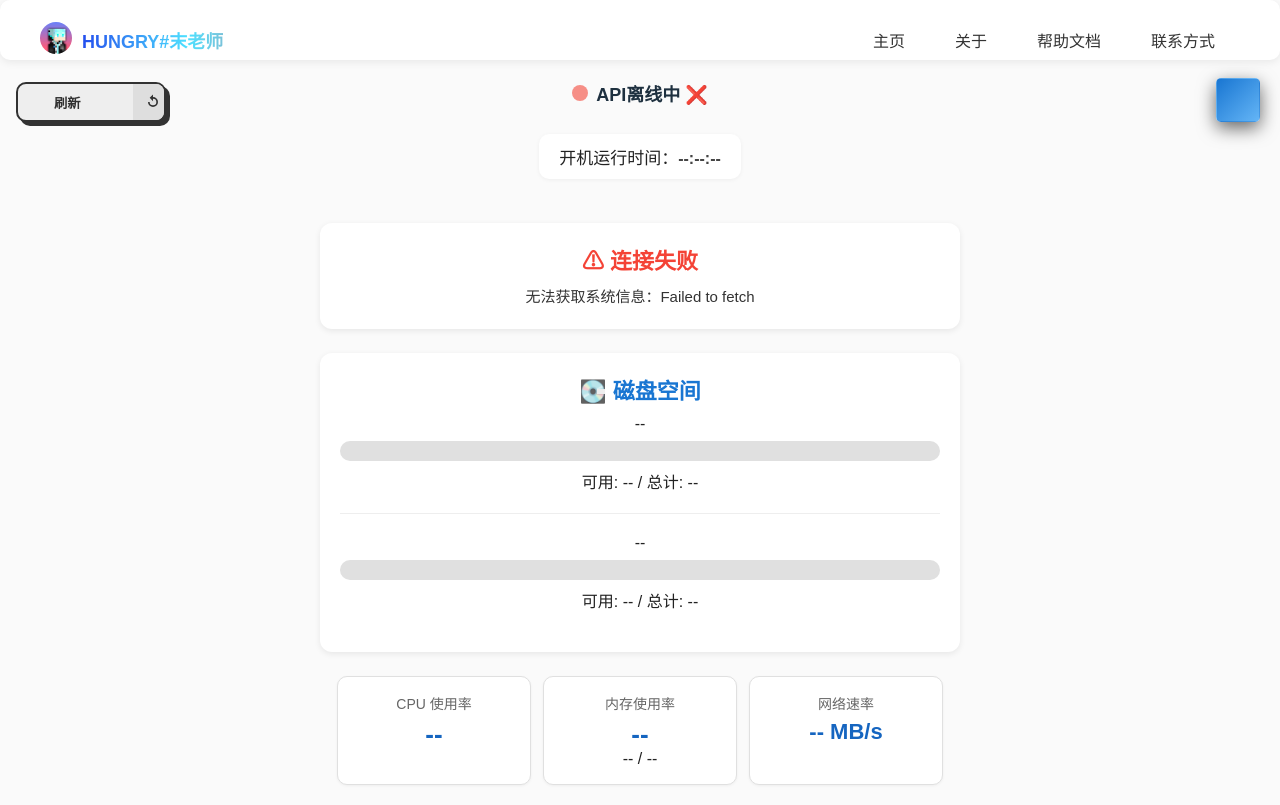
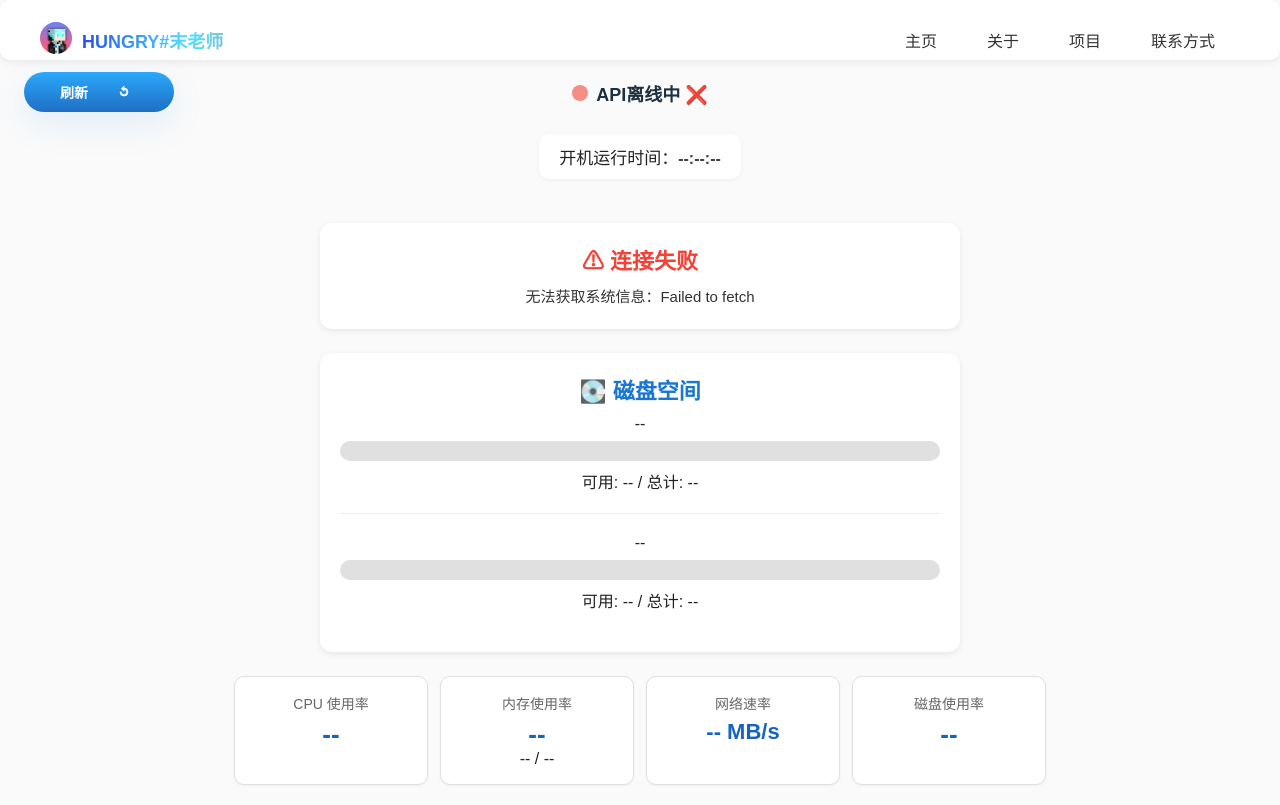
Before and after one commit to chemM0/HUNGRY_M0-Website, a PHP site: page /watchmedo.html in a window 1280 px wide. Run offline with PHP 8.4, Linux system fonts and the light colour scheme.

Commit message:
自动更新

```diff
--- a/JavaScript/refresh_button.js
+++ b/JavaScript/refresh_button.js
@@ -42,9 +42,16 @@
             btn.__refresh_bound = true;
             btn.addEventListener('click', function(e){
                 e.preventDefault();
+                // 添加微交互样式
                 btn.classList.add('pressed');
+                // 启动图标旋转（CSS: .is-spinning）
+                btn.classList.add('is-spinning');
                 setTimeout(function(){ btn.classList.remove('pressed'); }, 160);
-                playRefreshAnimation(function(){ window.location.reload(); });
+                playRefreshAnimation(function(){
+                    // 在真正刷新前短暂移除旋转样式以避免在某些浏览器中残留
+                    try{ btn.classList.remove('is-spinning'); }catch(e){}
+                    window.location.reload();
+                });
             });
         });
             // 事件委托处理：拦截 back-prev 按钮与带过渡的数据链接
--- a/css/overrides.css
+++ b/css/overrides.css
@@ -100,3 +101,146 @@ body.dark, html.dark{ transition: background-color 260ms ease, color 260ms ease;
 	.avatar-theme-toggle{ left:6px; top:6px; width:40px; height:22px; padding:2px; }
 	.avatar-theme-toggle .switch-knob{ width:18px; height:18px; left:2px; top:2px; }
 }
+
+/* Refresh button: 重新设计以匹配页面风格，但保留旋转动画（圆角卡片风） */
+.refresh-btn{
+	--btn-bg: linear-gradient(180deg, #ffffff, #f6fbff);
+	--btn-border: rgba(43,138,229,0.12);
+	--accent: #1f6fc4;
+	display:inline-flex;
+	align-items:center;
+	gap:12px;
+	padding:10px 14px;
+	background:var(--btn-bg);
+	border:1px solid var(--btn-border);
+	color:var(--accent);
+	border-radius:14px;
+	font-weight:700;
+	cursor:pointer;
+	position:relative;
+	box-shadow: 0 10px 30px rgba(12,24,40,0.06);
+	transition: transform 180ms ease-out, box-shadow 180ms ease-out, background 180ms ease;
+	-webkit-user-select: none;
+	user-select:none;
+}
+.refresh-btn:focus{ outline: none; box-shadow: 0 10px 28px rgba(31,111,196,0.14); transform: translateY(-1px); }
+.refresh-btn:hover{ transform: translateY(-4px); box-shadow: 0 18px 48px rgba(12,24,40,0.12); }
+
+/* 图标旋转（可在触发刷新时添加 .is-spinning 类来启动动画） */
+.refresh-btn__icon{ display:inline-flex; align-items:center; justify-content:center; width:36px; height:36px; border-radius:10px; background:transparent; box-shadow:none; }
+.refresh-btn__icon .svg{ display:block; width:18px; height:18px; transition: transform 360ms ease-out; color:var(--accent); }
+.refresh-btn.is-spinning .refresh-btn__icon .svg{ animation: spin 720ms linear infinite; transform-origin: 50% 50%; }
+
+/* 固定在左上角（位于导航下方），使用 Uiverse 风格的圆角按钮样式 */
+
+#refreshBtn{
+	position: fixed !important;
+	left: 24px !important;
+	top: 72px !important;
+	z-index: 100000 !important;
+	display: inline-flex !important;
+	align-items: center !important;
+	justify-content: center !important;
+	/* 缩小尺寸以更紧凑 */
+	min-width: 120px !important;
+	height: 40px !important;
+	padding: 8px 18px !important;
+	border: 0 !important;
+	border-radius: 100px !important;
+	background: linear-gradient(180deg,#2ba8fb,#1f6fc4) !important;
+	color: #ffffff !important;
+	font-weight: 700 !important;
+	font-size: 13px !important;
+	-webkit-transition: all 220ms ease !important;
+	transition: all 220ms ease !important;
+	box-shadow: 0 8px 24px rgba(43,138,229,0.12) !important;
+}
+
+#refreshBtn:hover{
+	background-color: #6fc5ff !important;
+	/* 更强的阴影与柔和外发光 */
+	box-shadow: 0 18px 48px rgba(43,138,229,0.18) , 0 0 28px rgba(111,197,255,0.18) !important;
+	transform: translateY(-2px) scale(1.04) !important;
+}
+
+#refreshBtn:active{
+	background-color: #3d94cf !important;
+	-webkit-transition: all 0.25s !important;
+	transition: all 0.25s !important;
+	box-shadow: none !important;
+	transform: scale(0.98) !important;
+}
+
+/* 确保文本与图标在彩色背景下可见，并强制文本居中 */
+#refreshBtn .refresh-btn__text{ color: #fff !important; transform: none !important; margin:0 !important; padding:0 !important; display:inline-flex !important; align-items:center !important; justify-content:center !important; }
+#refreshBtn .refresh-btn__icon{ position: relative !important; transform: none !important; width: 24px !important; height: 24px !important; margin-left:10px !important; }
+#refreshBtn .refresh-btn__icon .svg{ width:16px !important; height:16px !important; fill: #fff !important; stroke: #fff !important; }
+
+/* Force visibility if other rules try to hide or shrink it */
+#refreshBtn{ visibility: visible !important; opacity: 1 !important; transform: none !important; }
+
+/* 当 button 同时拥有 .refresh-btn 类时，强制其背景与文本使用 #refreshBtn 的蓝色主题，避免页面中其他 .refresh-btn 规则覆盖造成白色内层 */
+#refreshBtn.refresh-btn,
+#refreshBtn .refresh-btn{
+	background: linear-gradient(180deg,#2ba8fb,#1f6fc4) !important;
+	border: 0 !important;
+	box-shadow: 0 12px 34px rgba(43,138,229,0.12) !important;
+	color: #ffffff !important;
+}
+
+/* 强制图标容器透明并使用白色图标，这样图标不会显示成灰色圆点 */
+#refreshBtn .refresh-btn__icon{
+	background: transparent !important;
+	box-shadow: none !important;
+	border-radius: 50% !important;
+	width: 28px !important;
+	height: 28px !important;
+	display:inline-flex !important;
+	align-items:center !important;
+	justify-content:center !important;
+	margin-left:10px !important;
+}
+
+#refreshBtn .refresh-btn__icon .svg{
+	fill: #ffffff !important;
+	stroke: #ffffff !important;
+	color: #ffffff !important;
+}
+
+/* 简单的点击脉冲效果 (伪元素) */
+.refresh-btn::after{
+	content: '';
+	position: absolute;
+	pointer-events:none;
+	left:0; right:0; top:0; bottom:0;
+	border-radius:12px;
+	transform: scale(0);
+	opacity:0;
+	transition: transform 360ms cubic-bezier(.22,.9,.29,1), opacity 260ms ease;
+}
+.refresh-btn:active::after{ transform: scale(1.05); opacity:0.06; transition:0s; }
+
+/* 文字与图标微调 */
+.refresh-btn__text{ font-size:14px; color:var(--accent); }
+.refresh-btn__icon{ display:inline-flex; align-items:center; justify-content:center; }
+
+/* Dark mode: invert background / text for the refresh button to keep contrast */
+body.dark .refresh-btn{
+	--btn-bg: linear-gradient(180deg, rgba(255,255,255,0.04), rgba(255,255,255,0.02));
+	--btn-border: rgba(255,255,255,0.06);
+	--accent: #9ecbff;
+	color: var(--accent);
+}
+
+/* Ensure SVG icons inherit current text color */
+.refresh-btn__icon .svg{ fill: currentColor; stroke: currentColor; }
+
+/* Mobile: increase tap target while keeping visual size */
+@media (max-width:600px){
+	.refresh-btn{ padding:12px 16px; border-radius:12px; }
+	.refresh-btn__text{ font-size:15px; }
+	.refresh-btn__icon .svg{ width:20px; height:20px; }
+}
+
+/* Accessibility: visible focus ring for keyboard users */
+.refresh-btn:focus-visible{ box-shadow: 0 0 0 4px rgba(43,138,229,0.12); }
--- a/index.html
+++ b/index.html
@@ -1,5 +1,5 @@
 <!DOCTYPE html>
-<html lang="zh" data-last-modified="2025-10-18 00:43:29 +0800">
+<html lang="zh" data-last-modified="2025-10-18 00:46:25 +0800">
 	<head>
 		<meta charset="UTF-8">
 		<meta http-equiv="X-UA-Compatible" content="IE=edge">
@@ -54,7 +54,7 @@
 									<!-- 主页上的夜间模式开关已移除 -->
 									<!-- 姓名与描述：已使用仓库上下文的合理默认（可替换） -->
 									<div class="author-info__name">HUNGRY_M0</div>
-									<div class="author-info__description">当前网页版本：v0.1.2</div>
+									<div class="author-info__description">当前网页版本：v0.1.3</div>
 								</div>
 								<div class="card-info-social-icons is-center">
 									<a class="social-icon social-link contact-btn" href="contact.html" title="联系">
@@ -117,7 +117,6 @@
 					<span class="hobby-pill">舞立方</span>
 					<span class="hobby-pill">舞萌DX</span>
 					<span class="hobby-pill">Minecraft</span>
-					<span class="hobby-pill">编程</span>
 					<span class="hobby-pill">Arcaea</span>
 					<span class="hobby-pill">中二节奏</span>
 
--- a/watchmedo.html
+++ b/watchmedo.html
@@ -6,6 +6,7 @@
 		<meta name="viewport" content="width=device-width, initial-scale=1.0" />
 		<link rel="stylesheet" type="text/css" href="css/style.css">
 		<link rel="stylesheet" type="text/css" href="css/dark.css">
+		<link rel="stylesheet" type="text/css" href="css/overrides.css">
 		<title>HUNGRY_M0 实时视奸</title>
 	</head>
 	<body class="index-page">
@@ -21,7 +22,7 @@
 				<ul class="nav-menu" id="navMenu">
 					<li><a href="index.html">主页</a></li>
 					<li><a href="#">关于</a></li>
-					<li><a href="#">帮助文档</a></li>
+					<li><a href="#">项目</a></li>
 					<li><a href="contact.html">联系方式</a></li>
 				</ul>
 			</div>
@@ -30,12 +31,10 @@
 			<div class="dot" id="dot"></div>
 			<span id="online-status">连接中...</span>
 		</div>
-		<button id="darkToggle" class="uiverse-btn" type="button" aria-label="切换夜间模式">
-			<span></span><span></span><span></span><span></span><span></span>
-		</button>
+
 
 		<!-- 刷新按钮 -->
-		<button class="refresh-btn" title="刷新页面" aria-label="刷新页面">
+		<button id="refreshBtn" class="refresh-btn" title="刷新页面" aria-label="刷新页面">
 		  <span class="refresh-btn__text">刷新</span>
 		  <span class="refresh-btn__icon" aria-hidden="true">
 		    <svg class="svg" viewBox="0 0 24 24" xmlns="http://www.w3.org/2000/svg"><path d="M12 6V3L8 7l4 4V8a4 4 0 1 1-4 4H6a6 6 0 1 0 6-6z"/></svg>
@@ -81,6 +80,10 @@
 				<div class="metric-label">网络速率</div>
 				<div class="metric-value" id="netVal">-- MB/s</div>
 			</div>
+			<div class="metric-box">
+				<div class="metric-label">磁盘使用率</div>
+				<div class="metric-value" id="diskVal">--%</div>
+			</div>
 		</div>
 		<script type="text/javascript" src="JavaScript/API.js"></script>
 		<script type="text/javascript" src="JavaScript/dark_theme.js"></script>
```
Also changed, not shown: other parts of css/overrides.css (+33 -32 lines).
